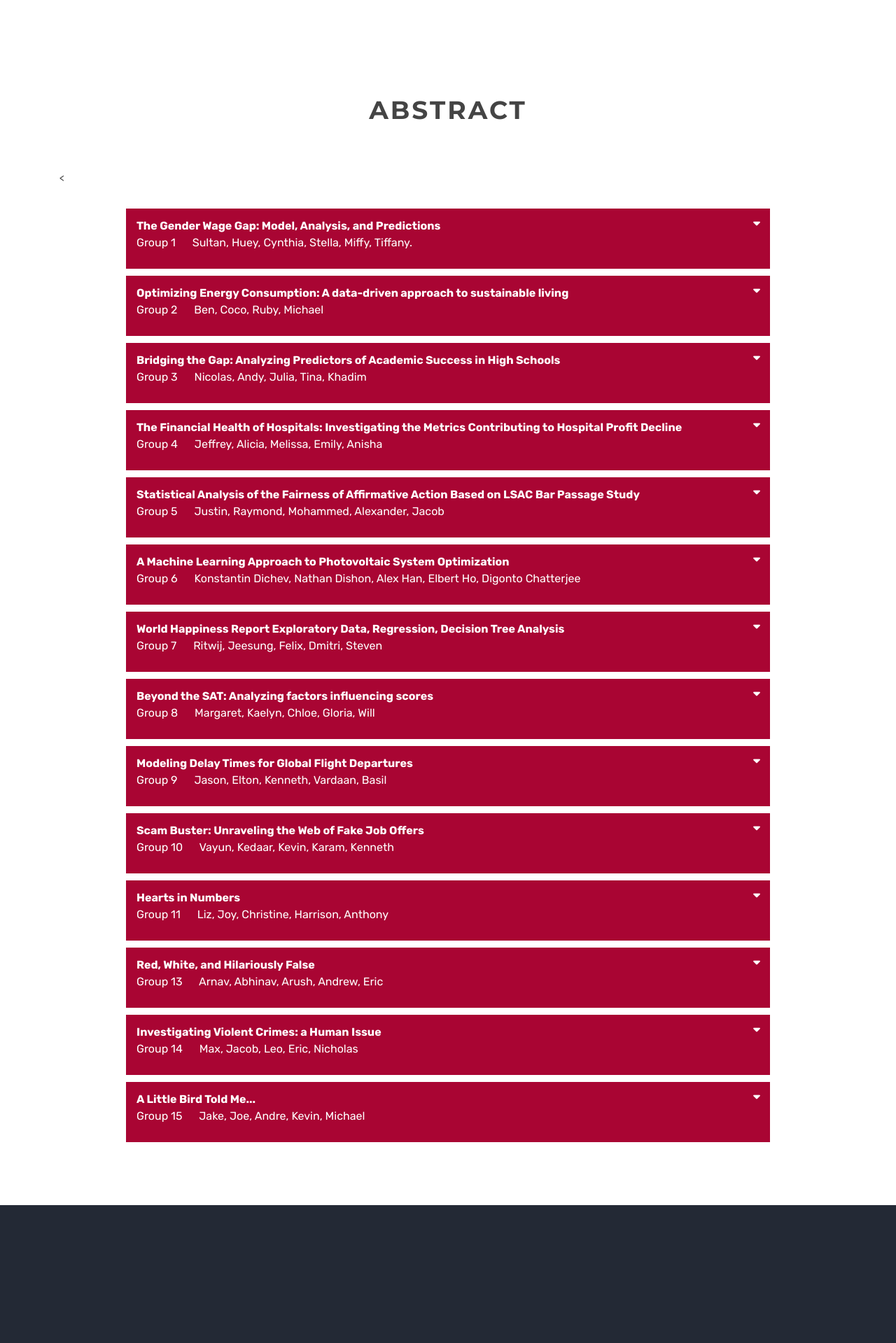
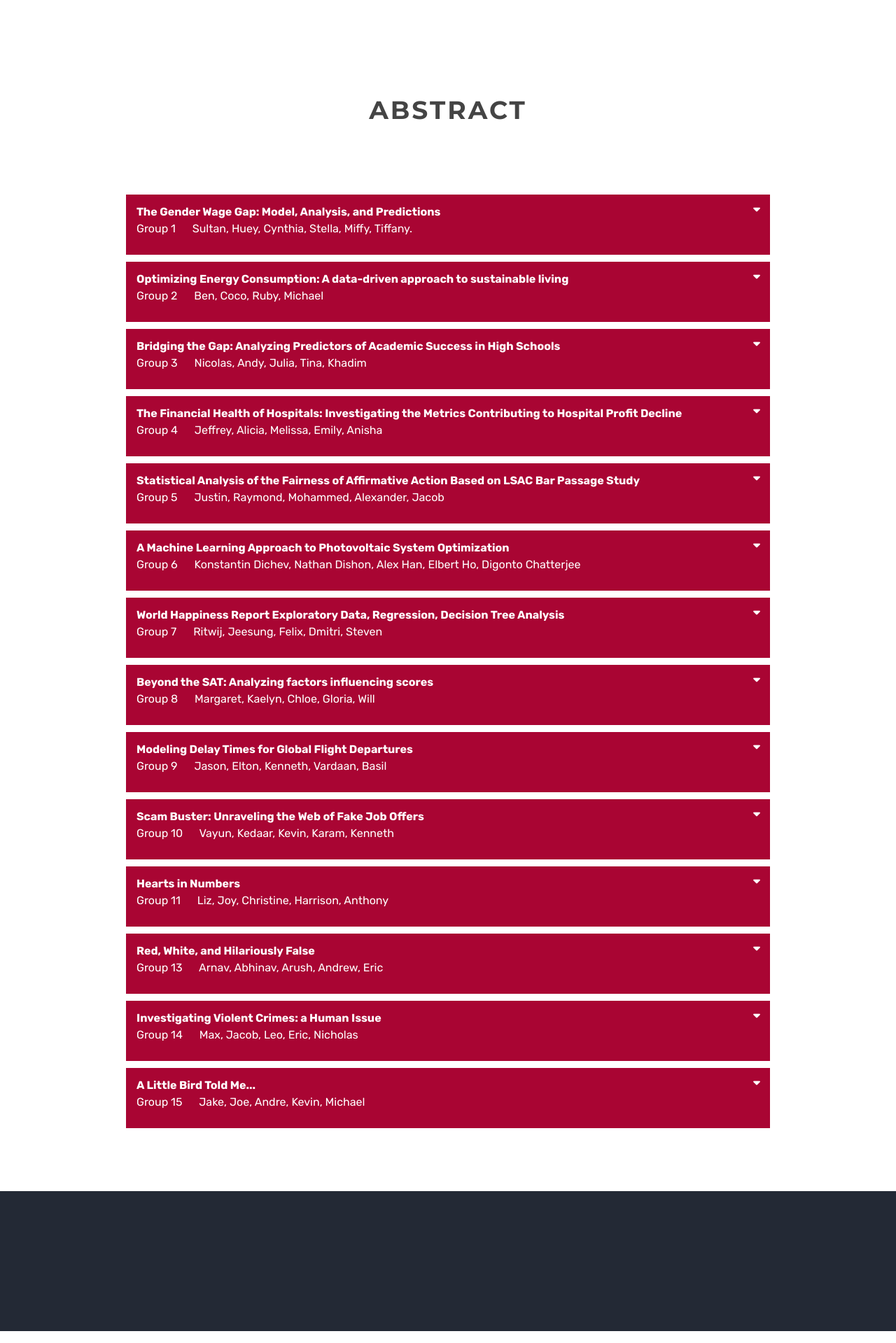
Before and after one commit to cccfran/modern-data-mining, a Jekyll site: the page built from dsl8.html, in a window 1280 px wide. Shown: the part 1879-3798 px from the top of the page at 70% size. Built offline with Jekyll 4.4.1, drawn with Linux system fonts in a browser that asks for light colours.

Commit message:
Update dsl8.html

```diff
--- a/dsl8.html
+++ b/dsl8.html
@@ -117,7 +117,7 @@ keywords: helium, jekyll, bootstrap, UI, kit
         <div class="page-header-title">
           <h2 class="heading-title text-center">Abstract</h2>
         </div>
-        <<!-- div class="table-style3">
+        <!-- <div class="table-style3">
           <div class="row justify-content-center">
             <div class="col-sm-12 col-md-10">
               <div class="table-responsive mtb">
```
